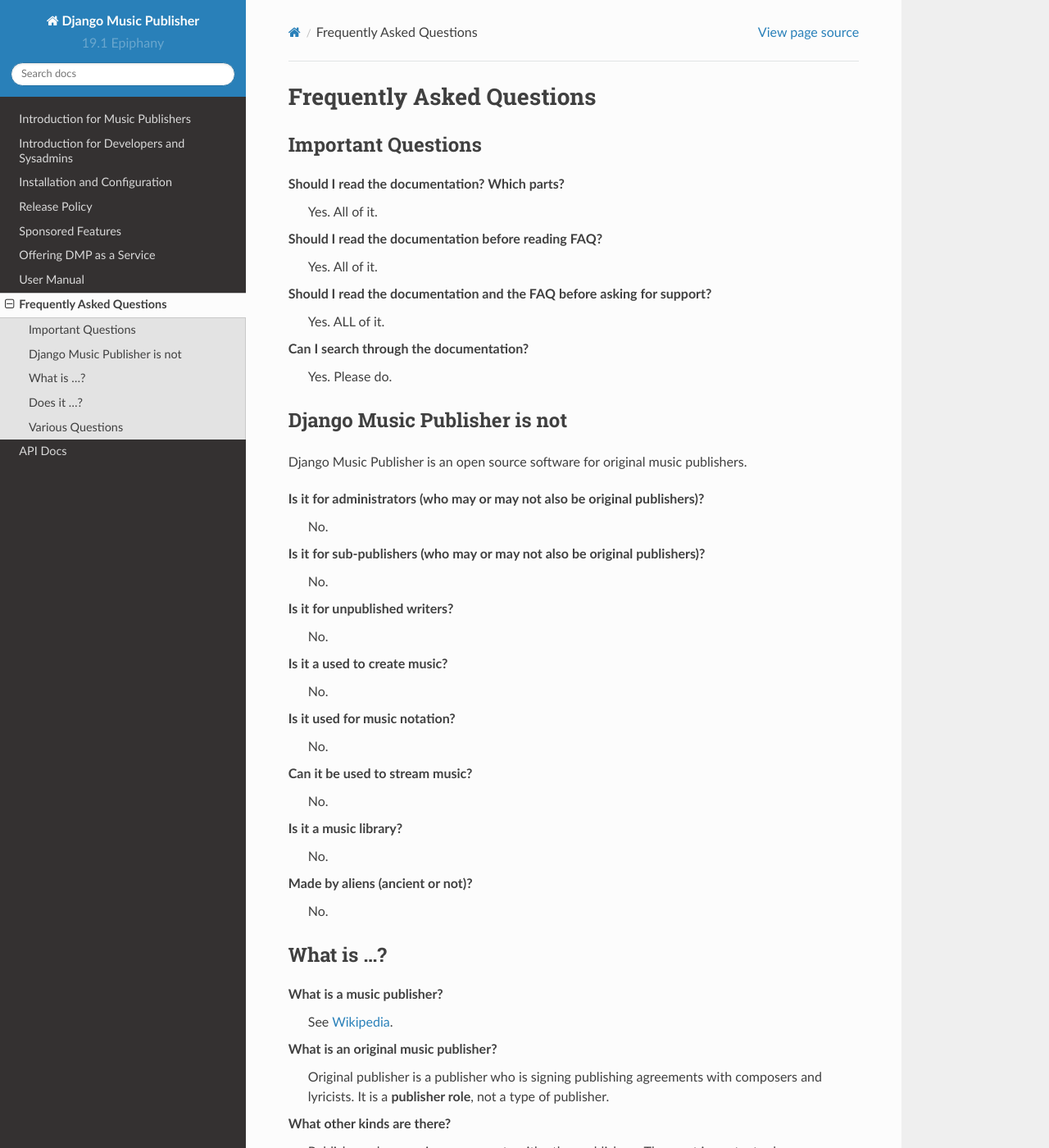
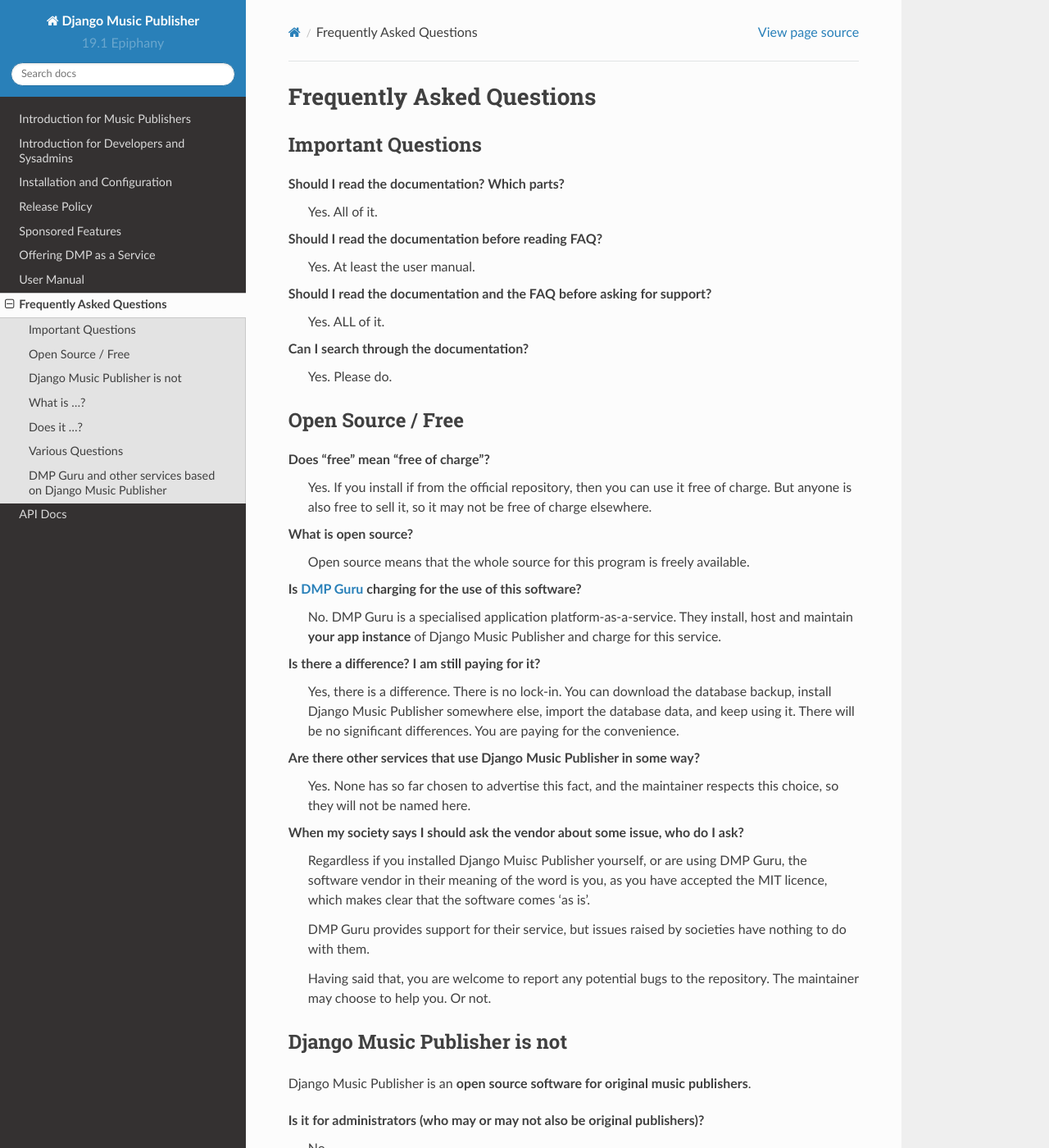
Before and after one commit to matijakolaric-com/django-music-publisher, a Sphinx documentation site: the page built from docs/faq.rst, in a window 1280 px wide and 1400 px high. Shown: the whole window at 82% size. Built offline with Sphinx 7.4.7 and the Read the Docs theme 2.0.0, drawn with Linux system fonts in a browser that asks for light colours; some of the changed text lies outside the part shown.

Commit message:
user manual improvements

```diff
--- a/docs/faq.rst
+++ b/docs/faq.rst
@@ -9,7 +9,7 @@
 	Yes. All of it.
 
 Should I read the documentation before reading FAQ?
-	Yes. All of it.
+	Yes. At least the user manual.
 
 Should I read the documentation and the FAQ before asking for support?
 	Yes. ALL of it.
@@ -18,10 +18,44 @@
 	Yes. Please do.
 
 
+Open Source / Free
+++++++++++++++++++
+
+Does "free" mean "free of charge"?
+	Yes. If you install if from the official repository, then you can use it free of charge.
+	But anyone is also free to sell it, so it may not be free of charge elsewhere.
+
+What is open source?
+	Open source means that the whole source for this program is freely available.
+
+Is `DMP Guru <https://dmp.guru>`_ charging for the use of this software?
+	No. DMP Guru is a specialised application platform-as-a-service. They install, host and
+	maintain **your app instance** of Django Music Publisher and charge for this service.
+
+Is there a difference? I am still paying for it?
+	Yes, there is a difference. There is no lock-in. You can download the database backup, install
+	Django Music Publisher somewhere else, import the database data, and keep using it. There will
+	be no significant differences. You are paying for the convenience.
+
+Are there other services that use Django Music Publisher in some way?
+	Yes. None has so far chosen to advertise this fact, and the maintainer respects this choice, so
+	they will not be named here.
+
+When my society says I should ask the vendor about some issue, who do I ask?
+	Regardless if you installed Django Muisc Publisher yourself, or are using DMP Guru, the
+	software vendor in their meaning of the word is you, as you have accepted the MIT licence,
+	which makes clear that the software comes 'as is'.
+
+	DMP Guru provides support for their service, but issues raised by societies have nothing to do
+	with them.
+
+	Having said that, you are welcome to report any potential bugs to the repository. The maintainer
+	may choose to help you. Or not.
+
 Django Music Publisher is not
 +++++++++++++++++++++++++++++
 
-Django Music Publisher is an open source software for original music publishers.
+Django Music Publisher is an **open source software for original music publishers**.
 
 Is it for administrators (who may or may not also be original publishers)?
 	No.
@@ -94,13 +128,13 @@
 	No. There are, actually, two JSON-based export formats. They are created by the maintainer of this project and used in several projects, but it is work in progress, and is still unspecified.
 
 Import CWR acknowledgements?
-	Yes. However, if it contains additional information, thet one needs to use an external tool. The maintainer has two freely available:
+	Yes. However, if it contains additional information, then you must use an external tool. The maintainer has two freely available:
 
 	* `ACK Tools <https://matijakolaric.com/free/cwr-x-ack-tool/>`_
 	* `Visual CWR <https://matijakolaric.com/free/cwr-syntax-highlighter/>`_
 
 Import metadata from other sources?
-	Formats used by Django's ``loaddata`` are, naturally, supported, but nothing else at the moment. Importing data is important and is on the roadmap. You are welcome to sponsor the development (See :doc:`Sponsored Features <features>`).
+	Formats used by Django's ``loaddata`` are, naturally, supported, but nothing else at the moment. (If you dont understand, it means **No** in Geek.) Importing data is important and is on the roadmap. You are welcome to sponsor the development (See :doc:`Sponsored Features <features>`).
 
 
 Various Questions
@@ -119,3 +153,6 @@
 
 Is there any way of auto-filling the works?
 	There is a simple way to add similar works. Open a work that you want to use as a template, enter the changes and then press on ``Save as new``. The new work will be saved and opened. Repeat for all works.
+
+DMP Guru and other services based on Django Music Publisher
++++++++++++++++++++++++++++++++++++++++++++++++++++++++++++
--- a/docs/manual_works.rst
+++ b/docs/manual_works.rst
@@ -37,11 +37,11 @@
 
 * ``Capacity`` is where you select how this writer contributed to the work, the options are: ``Composer``, ``Lyricist`` and ``Composer and Lyricist``. This field is required for controlled writers. Please note that at least one of the writers should be a ``Composer`` or a ``Composer and Lyricist``. If modifications are allowed, further roles are present and a far more complex set of validation rules applies. At least two rows are required, one being (original) ``Composer`` or a ``Composer and Lyricist``, and one being ``Arranger``, ``Adaptor`` or ``Translator``.
 
-* ``Relative share`` is where the relative share is put in. The sum of relative shares for each work must be 100%. Let's explain this concept. This is how the writers split the shares **prior** to publishing. For controlled writers, 50% of performing rights, 100% of mechanical and 100% of sync are transferred to the publisher (you). Please note that Django Music Publisher does not support different splits.
+* ``Relative share`` is where the relative share is put in. The sum of relative shares for each work must be 100%. This is how the writers split the shares **prior** to publishing. For controlled writers, 50% for performing rights, 100% for mechanical and 100% for sync, of ``relative share`` is transferred to the publisher (you). Please note that Django Music Publisher does not support different splits.
 
 * ``Controlled`` is where you select whether you control the writer or not. Select it for at least one ``Writer in Work`` row.
 
-* ``Original publisher`` is a read-only field showing which entity is the original publisher. This field only makes sense for us publishers with multiple entities. It can be disabled in the settings. `DMP Guru <https://dmp.guru>`_ instances show this field only if the publisher has enities in multiple US PROs.
+* ``Original publisher`` is a read-only field showing which entity is the original publisher. This field only makes sense for the US publishers with multiple entities. It can be disabled in the settings. `DMP Guru <https://dmp.guru>`_ instances show this field only if the publisher has enities in multiple US PROs.
 
 * ``Society-assigned agreement number`` is a field where society-assigned agreement numbers for **specific agreements** are entered. For **general agreements**, they are set when defining the ``Writers``. If both exist, the **specific** one is used. This field can also be disabled in settings, as it is only used in some societies. It may also be set as required for controlled writers. It should **not** be filled for other writers. `DMP Guru <https://dmp.guru>`_ does not show this field for affiliates of US PROs and HFA, shows for all other societies. For affiliates of societies that require this field, it is automatically set as required.
 
```
Also changed, not shown: other parts of docs/faq.rst (+2 -2 lines).
